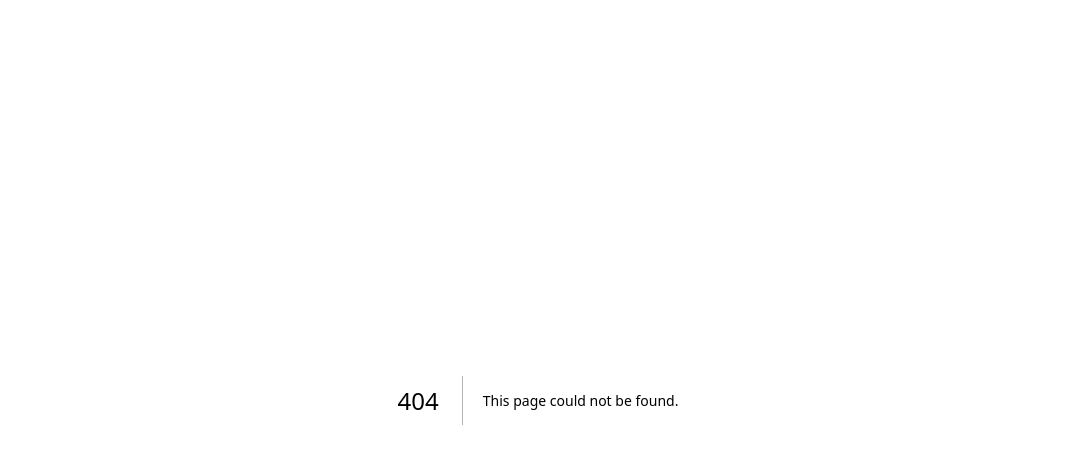
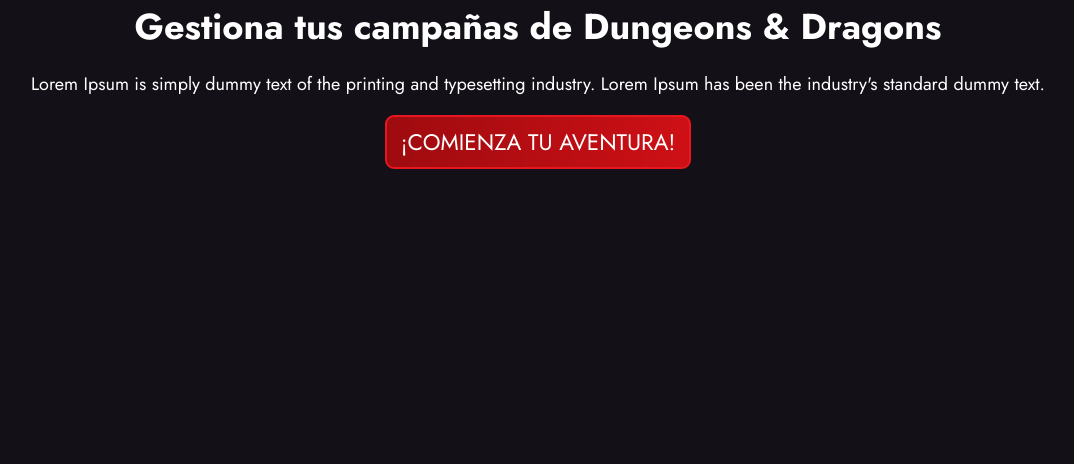
Before and after one commit to proyecto-dnd/frontend, a Next.js app: page /landing in a window 1280 px wide. Before the commit this address had no page. Shown: the top 464 px of the page, without its empty margins (102-1176 px from the left). Built offline with nearby package versions, Linux system fonts and the light colour scheme.

Commit message:
Añadiendo landing

```diff
--- /dev/null
+++ b/src/app/(pages)/landing/page.jsx
@@ -0,0 +1,20 @@
+import styles from "./page.module.css";
+import LinkButton from '../../../components/common/buttons/LinkButton';
+
+export default function Landing() {
+  return (
+    <main>
+      <section className={styles.hero}>
+        <h2>
+          Gestiona tus campañas de Dungeons & Dragons
+        </h2>
+        <p>
+          Lorem Ipsum is simply dummy text of the printing and typesetting industry. Lorem Ipsum has been the industry's standard dummy text.
+        </p>
+        <LinkButton href={'/'}>
+          ¡Comienza tu aventura!
+        </LinkButton>
+      </section>
+    </main>
+  );
+}
--- /dev/null
+++ b/src/app/(pages)/landing/page.module.css
@@ -0,0 +1,13 @@
+.hero {
+    display: flex;
+    flex-direction: column;
+    align-items: center;
+    justify-content: center;
+    text-align: center;
+    padding: 0 20px;
+    gap: 1rem;
+}
+
+.hero > h2 {
+    font-size: 2rem;
+}
--- /dev/null
+++ b/src/components/common/buttons/Button.module.css
@@ -0,0 +1,15 @@
+.button {
+    font-size: 1.25rem;
+    background: linear-gradient(90deg,#9e0b0f,#ce1016);
+    color: var(--white);
+    padding: 0.5rem 0.75rem;
+    border: 2px solid var(--primary);
+    border-radius: var(--border-radius);
+    /* clip-path: polygon(0 0,100% 0,100% calc(100% - var(--button-crop-size)),calc(100% - var(--button-crop-size)) 100%,0 100%); */
+    transition-duration: 200ms;
+    text-transform: uppercase;
+}
+
+.button:hover {
+    filter: brightness(110%);
+}
--- /dev/null
+++ b/src/components/common/buttons/LinkButton.tsx
@@ -0,0 +1,15 @@
+import Link from 'next/link';
+import style from './Button.module.css';
+
+export type ButtonProps = {
+    children: React.ReactNode;
+    className?: string;
+    href: string;
+}
+
+const LinkButton = ({className, href, children}: ButtonProps) => {
+    const otherClass = className ? ` ${className}` : '';
+    return <Link href={href} className={`${style.button}${otherClass}`}>{children}</Link>;
+}
+
+export default LinkButton;
```
Also changed, not shown: src/app/page.module.css (deleted, +0 -29 lines), src/app/page.tsx (+2 -11 lines), src/components/common/buttons/Button.tsx (added, +12 -0 lines), src/app/(pages)/landing/page.module copy.css (added).
